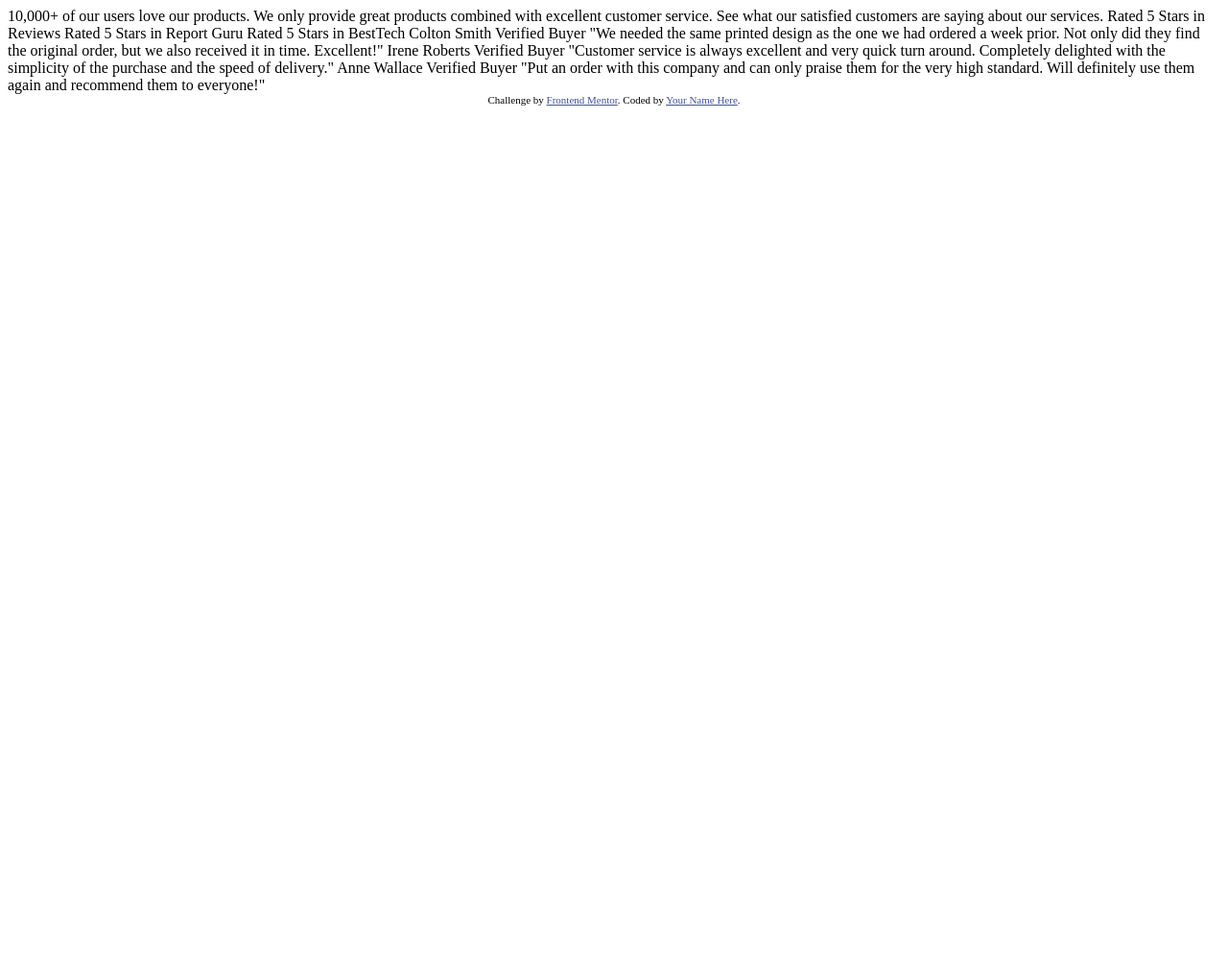
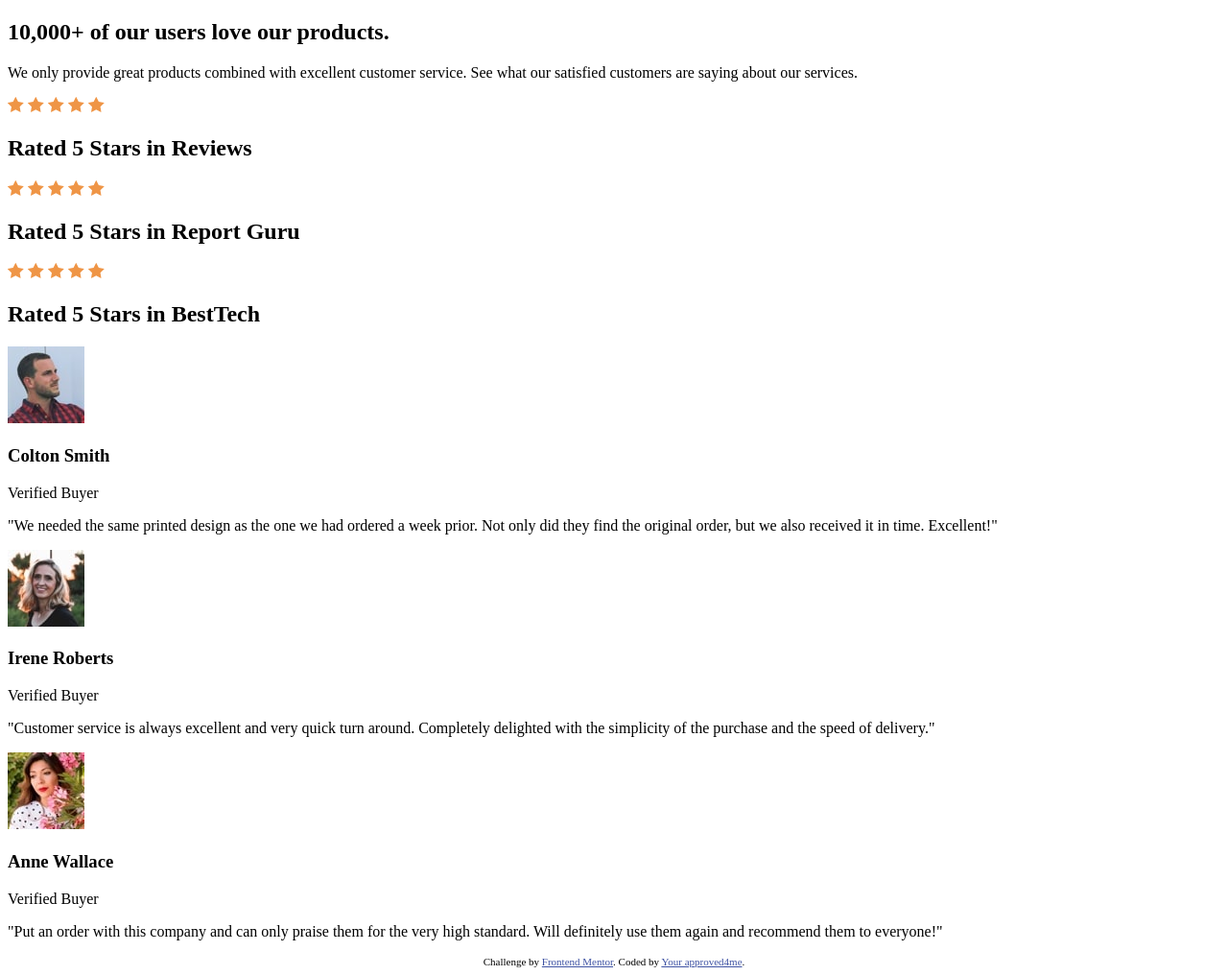
Before and after one commit to approved4me/FM-Social-proof-section, a plain HTML site: page index.html in a window 1280 px wide. Shown: the whole page at 96% size. Before the commit the page ends 800 px from the top, so only its background shows below. Drawn offline with Linux system fonts and the light colour scheme.

Commit message:
html ready?!

```diff
--- a/index.html
+++ b/index.html
@@ -1,61 +1,104 @@
 <!DOCTYPE html>
 <html lang="en">
-  <head>
-    <meta charset="UTF-8" />
-    <meta name="viewport" content="width=device-width, initial-scale=1.0" />
-    <!-- displays site properly based on user's device -->
 
-    <link
-      rel="icon"
-      type="image/png"
-      sizes="32x32"
-      href="./images/favicon-32x32.png"
-    />
+<head>
+  <meta charset="UTF-8" />
+  <meta name="viewport" content="width=device-width, initial-scale=1.0" />
+  <link rel="icon" type="image/png" sizes="32x32" href="./images/favicon-32x32.png" />
+  <link rel="stylesheet" href="style.css">
+  <title>Frontend Mentor | Social proof section</title>
+</head>
 
-    <title>Frontend Mentor | Social proof section</title>
+<body>
+  <main>
+    <article>
+      <div class="content">
+        <div class="content_text">
+          <h1>10,000+ of our users love our products.</h1>
+          <p> We only provide great products combined with excellent customer service.
+            See what our satisfied customers are saying about our services.
+          </p>
+        </div>
+        <div class="content_rating">
+          <div class="5stars">
+            <img src="./images/icon-star.svg" alt="">
+            <img src="./images/icon-star.svg" alt="">
+            <img src="./images/icon-star.svg" alt="">
+            <img src="./images/icon-star.svg" alt="">
+            <img src="./images/icon-star.svg" alt="">
+            <h2>Rated 5 Stars in Reviews</h2>
+          </div>
+          <div class="5stars">
+            <img src="./images/icon-star.svg" alt="">
+            <img src="./images/icon-star.svg" alt="">
+            <img src="./images/icon-star.svg" alt="">
+            <img src="./images/icon-star.svg" alt="">
+            <img src="./images/icon-star.svg" alt="">
+            <h2>Rated 5 Stars in Report Guru</h2>
+          </div>
+          <div class="5stars">
+            <img src="./images/icon-star.svg" alt="">
+            <img src="./images/icon-star.svg" alt="">
+            <img src="./images/icon-star.svg" alt="">
+            <img src="./images/icon-star.svg" alt="">
+            <img src="./images/icon-star.svg" alt="">
+            <h2>Rated 5 Stars in BestTech</h2>
+          </div>
+        </div>
+      </div>
+    </article>
+    <section class="social_proof">
+      <div class="card">
+        <div class="reviewer"><img src="./images/image-colton.jpg" alt="Colton Smith">
+          <div class="name">
+            <h3>Colton Smith</h3>
+          </div>
+          <div class="type">
+            <p>Verified Buyer</p>
+          </div>
+          <div class="review">
+            <p>"We needed the same printed design as the one we had ordered a week prior.
+              Not only did they find the original order, but we also received it in time.
+              Excellent!"</p>
+          </div>
+        </div>
+      </div>
+      <div class="reviewer"><img src="./images/image-irene.jpg" alt="Irene Roberts">
+        <div class="name">
+          <h3>Irene Roberts</h3>
+        </div>
+        <div class="type">
+          <p>Verified Buyer</p>
+        </div>
+        <div class="review">
+          <p>"Customer service is always excellent and very quick turn around. Completely
+            delighted with the simplicity of the purchase and the speed of delivery."</p>
+        </div>
+      </div>
+      </div>
+      <div class="reviewer"><img src="./images/image-anne.jpg" alt="Anne Wallace">
+        <div class="name">
+          <h3>Anne Wallace</h3>
+        </div>
+        <div class="type">
+          <p>Verified Buyer</p>
+        </div>
+        <div class="review">
+          <p>"Put an order with this company and can only praise them for the very high
+            standard. Will definitely use them again and recommend them to everyone!"</p>
+        </div>
+      </div>
+      </div>
+    </section>
+  </main>
 
-    <!-- Feel free to remove these styles or customise in your own stylesheet 👍 -->
-    <style>
-      .attribution {
-        font-size: 11px;
-        text-align: center;
-      }
-      .attribution a {
-        color: hsl(228, 45%, 44%);
-      }
-    </style>
-  </head>
-  <body>
-    10,000+ of our users love our products.
 
-    We only provide great products combined with excellent customer service.
-    See what our satisfied customers are saying about our services.
+  <footer class="attribution">
+    Challenge by
+    <a href="https://www.frontendmentor.io?ref=challenge" target="_blank">Frontend Mentor</a>. Coded by <a
+      href="https://github.com/approved4me">Your
+      approved4me</a>.
+  </footer>
+</body>
 
-    Rated 5 Stars in Reviews
-    Rated 5 Stars in Report Guru
-    Rated 5 Stars in BestTech
-
-    Colton Smith
-    Verified Buyer
-    "We needed the same printed design as the one we had ordered a week prior.
-    Not only did they find the original order, but we also received it in time.
-    Excellent!"
-
-    Irene Roberts
-    Verified Buyer
-    "Customer service is always excellent and very quick turn around. Completely
-    delighted with the simplicity of the purchase and the speed of delivery."
-
-    Anne Wallace
-    Verified Buyer
-    "Put an order with this company and can only praise them for the very high
-    standard. Will definitely use them again and recommend them to everyone!"
-
-    <div class="attribution">
-      Challenge by
-      <a href="https://www.frontendmentor.io?ref=challenge" target="_blank"
-        >Frontend Mentor</a
-      >. Coded by <a href="#">Your Name Here</a>.
-    </div>
-  </body>
 </html>
--- /dev/null
+++ b/style.css
@@ -0,0 +1,10 @@
+
+/*FOOTER*/
+.attribution {
+    font-size: 11px;
+    text-align: center;
+  }
+
+  .attribution a {
+    color: hsl(228, 45%, 44%);
+  }
```
